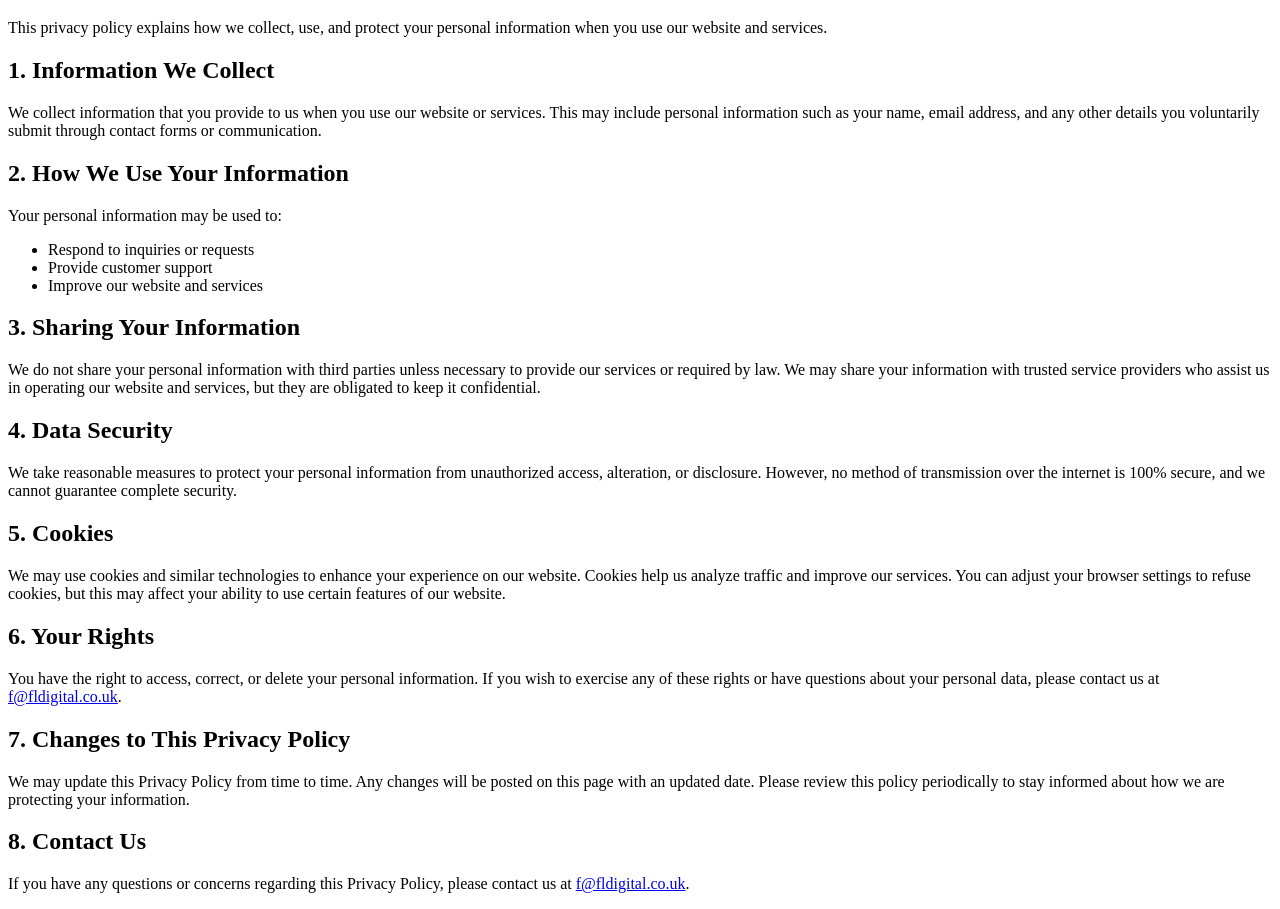
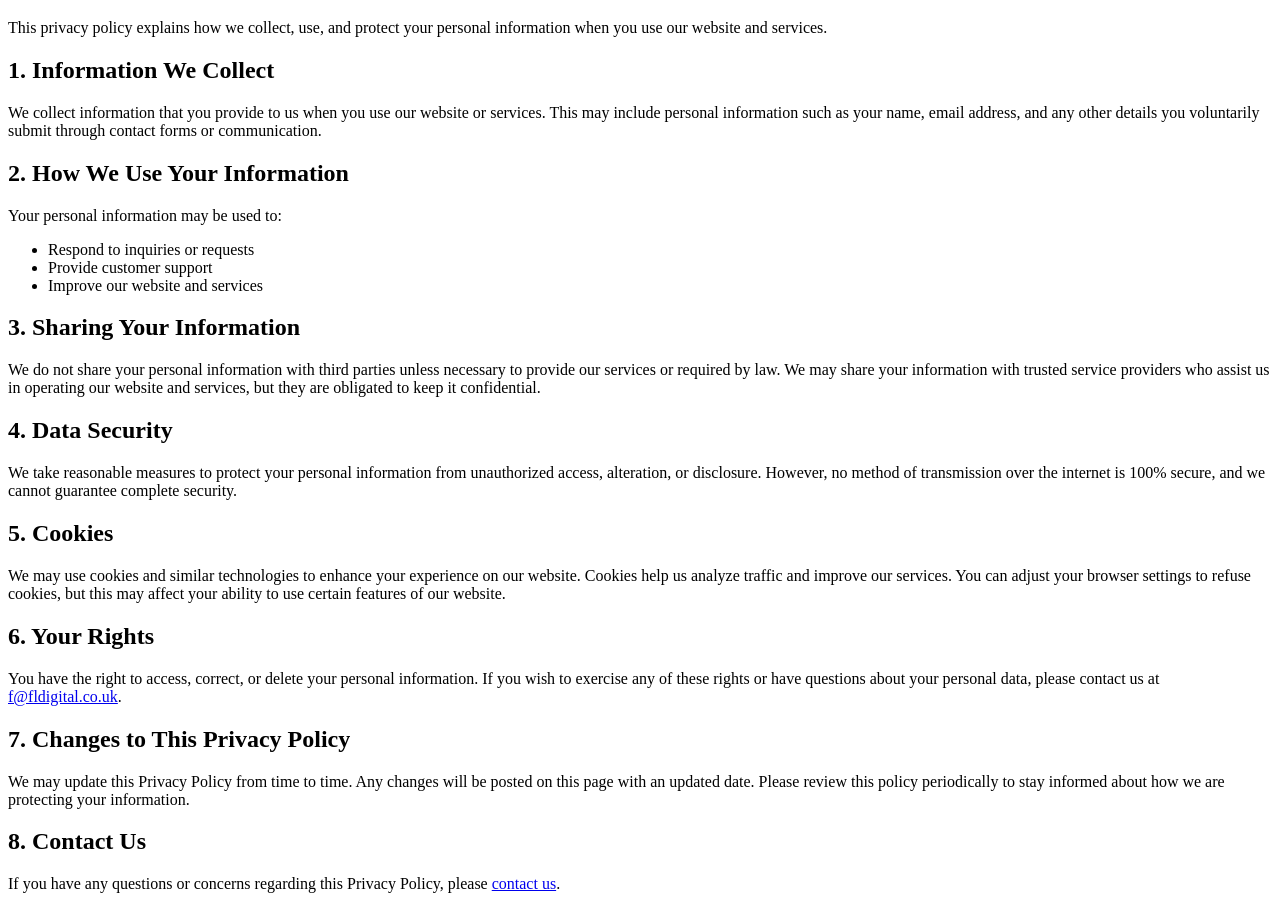
Before and after one commit to 2387493/w, a plain HTML site: page privacy-policy.html in a window 1280 px wide. Shown: the part 61-970 px from the top of the page. Drawn offline with Linux system fonts and the light colour scheme.

Commit message:
Update privacy-policy.html

```diff
--- a/privacy-policy.html
+++ b/privacy-policy.html
@@ -36,6 +36,6 @@
     <p>We may update this Privacy Policy from time to time. Any changes will be posted on this page with an updated date. Please review this policy periodically to stay informed about how we are protecting your information.</p>
 
     <h2>8. Contact Us</h2>
-    <p>If you have any questions or concerns regarding this Privacy Policy, please contact us at <a href="mailto:f@fldigital.co.uk">f@fldigital.co.uk</a>.</p>
+    <p>If you have any questions or concerns regarding this Privacy Policy, please <a href="mailto:f@fldigital.co.uk">contact us</a>.</p>
 </body>
 </html>
```
